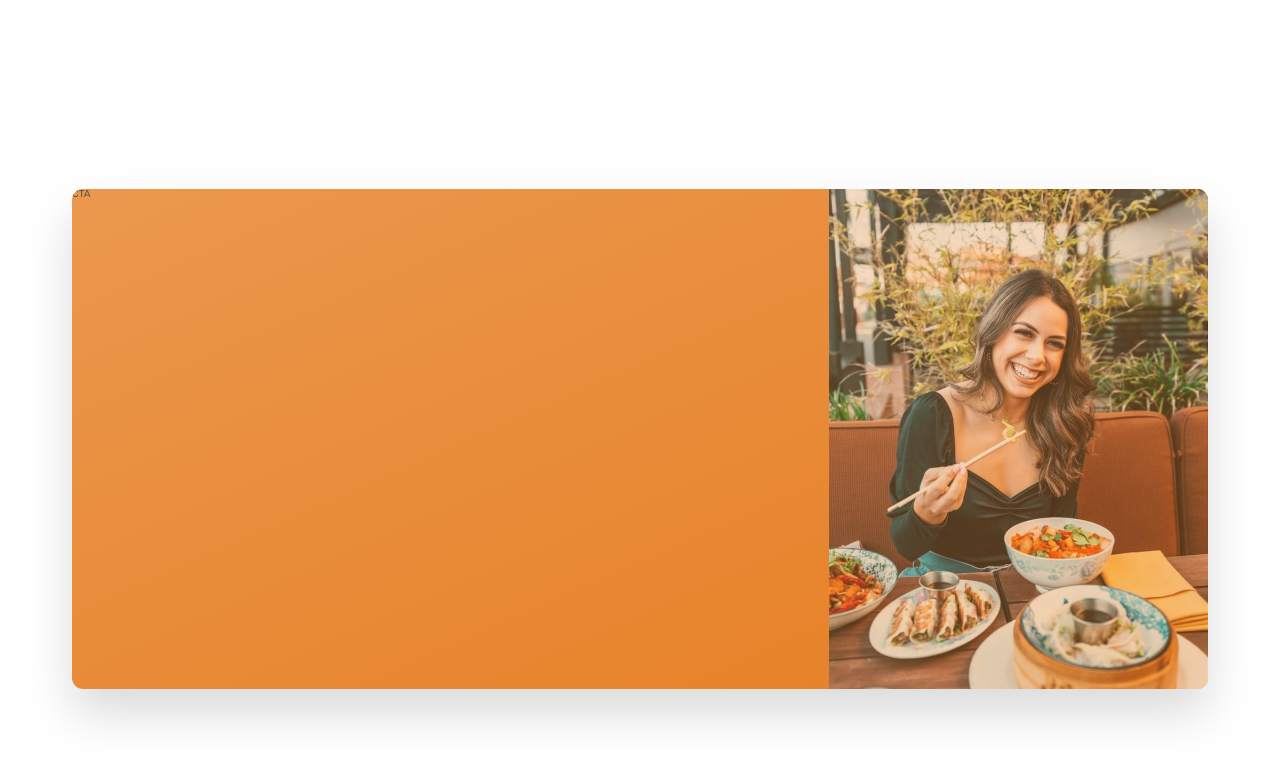
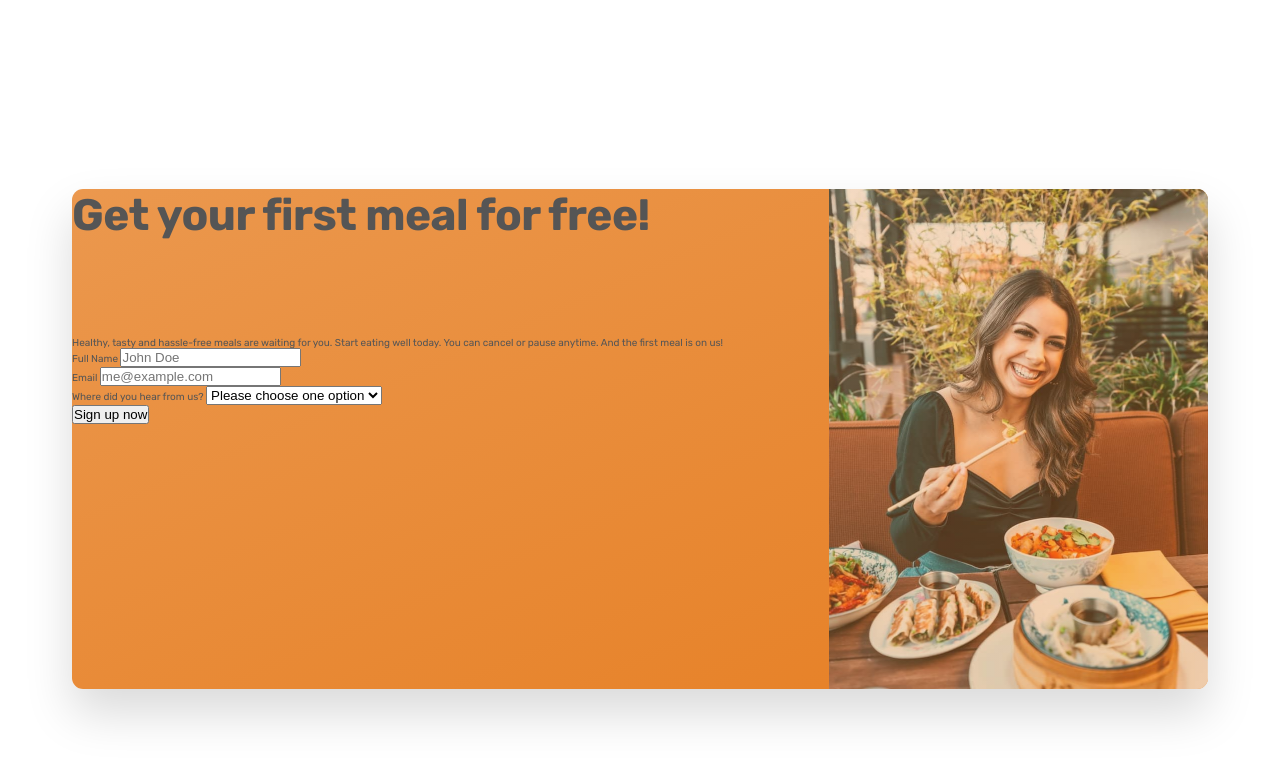
Before and after one commit to VaidyaHarshal/Omnifood, a plain HTML site: page index.html in a window 1280 px wide. Shown: the part 5891-6652 px from the top of the page. Drawn offline with nearby package versions, Linux system fonts and the light colour scheme; files whose address does not match are found by name.

Commit message:
added form to the cta

```diff
--- a/index.html
+++ b/index.html
@@ -535,7 +535,49 @@
       <section class="section-cta">
         <div class="container">
           <div class="cta">
-            <div class="cta-text-box">CTA</div>
+            <div class="cta-text-box">
+              <h2 class="heading-secondary">Get your first meal for free!</h2>
+              <p class="cta-text">
+                Healthy, tasty and hassle-free meals are waiting for you. Start
+                eating well today. You can cancel or pause anytime. And the
+                first meal is on us!
+              </p>
+
+              <form class="cta-form" action="#">
+                <div>
+                  <label for="full-name">Full Name</label>
+                  <input
+                    id="full-name"
+                    type="text"
+                    placeholder="John Doe"
+                    required
+                  />
+                </div>
+
+                <div>
+                  <label for="email">Email</label>
+                  <input
+                    id="email"
+                    type="email"
+                    placeholder="me@example.com"
+                    required
+                  />
+                </div>
+
+                <div>
+                  <label for="select-where">Where did you hear from us?</label>
+                  <select id="select-where" required>
+                    <option value="">Please choose one option</option>
+                    <option value="friends">Friends and Family</option>
+                    <option value="youtube">Youtube Video</option>
+                    <option value="podcast">Podcast</option>
+                    <option value="facebook">Facebook Ad</option>
+                    <option value="others">Others</option>
+                  </select>
+                </div>
+                <button class="btn btn--form">Sign up now</button>
+              </form>
+            </div>
             <div
               class="cta-img-box"
               role="img"
```
